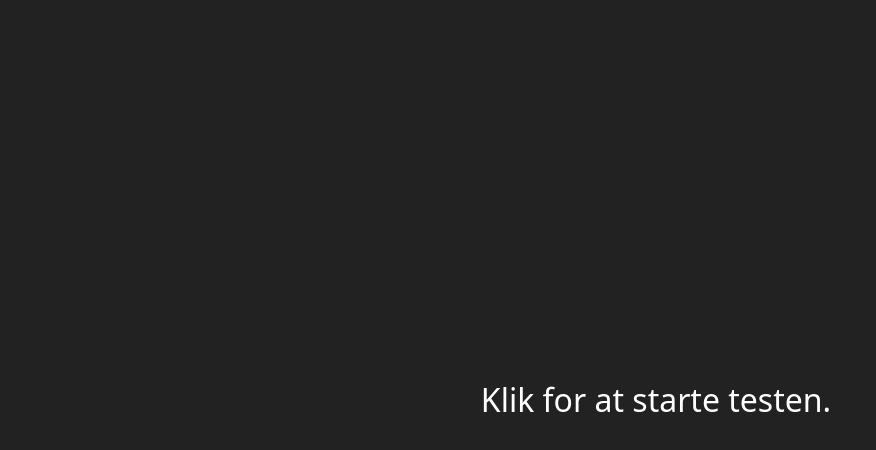
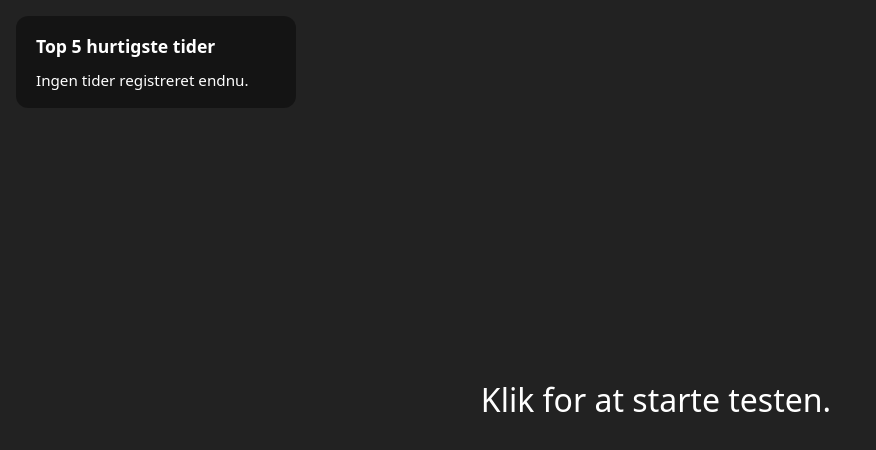
Before and after one commit to konradschantz/Fokus, a React (Vite) app: page / in a window 1280 px wide. Shown: the top 450 px of the page, without its empty margins (0-876 px from the left). Built offline with nearby package versions, Linux system fonts and the light colour scheme.

Commit message:
Add high score board with top five reaction times

```diff
--- a/src/ReactionTest.tsx
+++ b/src/ReactionTest.tsx
@@ -27,6 +27,7 @@ const textByPhase = (phase: Phase, reactionTime: number | null) => {
 export default function ReactionTest() {
   const [phase, setPhase] = useState<Phase>('waiting')
   const [reactionTime, setReactionTime] = useState<number | null>(null)
+  const [highScores, setHighScores] = useState<number[]>([])
   const timeoutRef = useRef<number | null>(null)
   const startTimeRef = useRef<number | null>(null)
 
@@ -71,7 +72,13 @@ export default function ReactionTest() {
     if (phase === 'now') {
       const endTime = performance.now()
       if (startTimeRef.current !== null) {
-        setReactionTime(endTime - startTimeRef.current)
+        const elapsed = endTime - startTimeRef.current
+        setReactionTime(elapsed)
+        setHighScores((previousScores) => {
+          const updatedScores = [...previousScores, elapsed]
+          updatedScores.sort((a, b) => a - b)
+          return updatedScores.slice(0, 5)
+        })
       } else {
         setReactionTime(null)
       }
@@ -109,12 +116,43 @@ export default function ReactionTest() {
         height: '100vh',
         justifyContent: 'center',
         lineHeight: 1.4,
+        position: 'relative',
         padding: '0 1rem',
         textAlign: 'center',
         width: '100%',
       }}
     >
       {textByPhase(phase, reactionTime)}
+      <div
+        style={{
+          backgroundColor: 'rgba(0, 0, 0, 0.4)',
+          borderRadius: '0.75rem',
+          fontSize: '1rem',
+          left: '1rem',
+          lineHeight: 1.6,
+          padding: '1rem 1.25rem',
+          pointerEvents: 'none',
+          position: 'absolute',
+          textAlign: 'left',
+          top: '1rem',
+          width: 'min(240px, calc(100% - 2rem))',
+        }}
+      >
+        <h2 style={{ fontSize: '1.1rem', margin: '0 0 0.5rem' }}>
+          Top 5 hurtigste tider
+        </h2>
+        {highScores.length === 0 ? (
+          <p style={{ fontSize: '0.95rem', margin: 0 }}>Ingen tider registreret endnu.</p>
+        ) : (
+          <ol style={{ margin: 0, paddingLeft: '1.25rem' }}>
+            {highScores.map((score, index) => (
+              <li key={`${score}-${index}`} style={{ marginBottom: '0.25rem' }}>
+                {Math.round(score)} ms
+              </li>
+            ))}
+          </ol>
+        )}
+      </div>
     </div>
   )
 }
```
